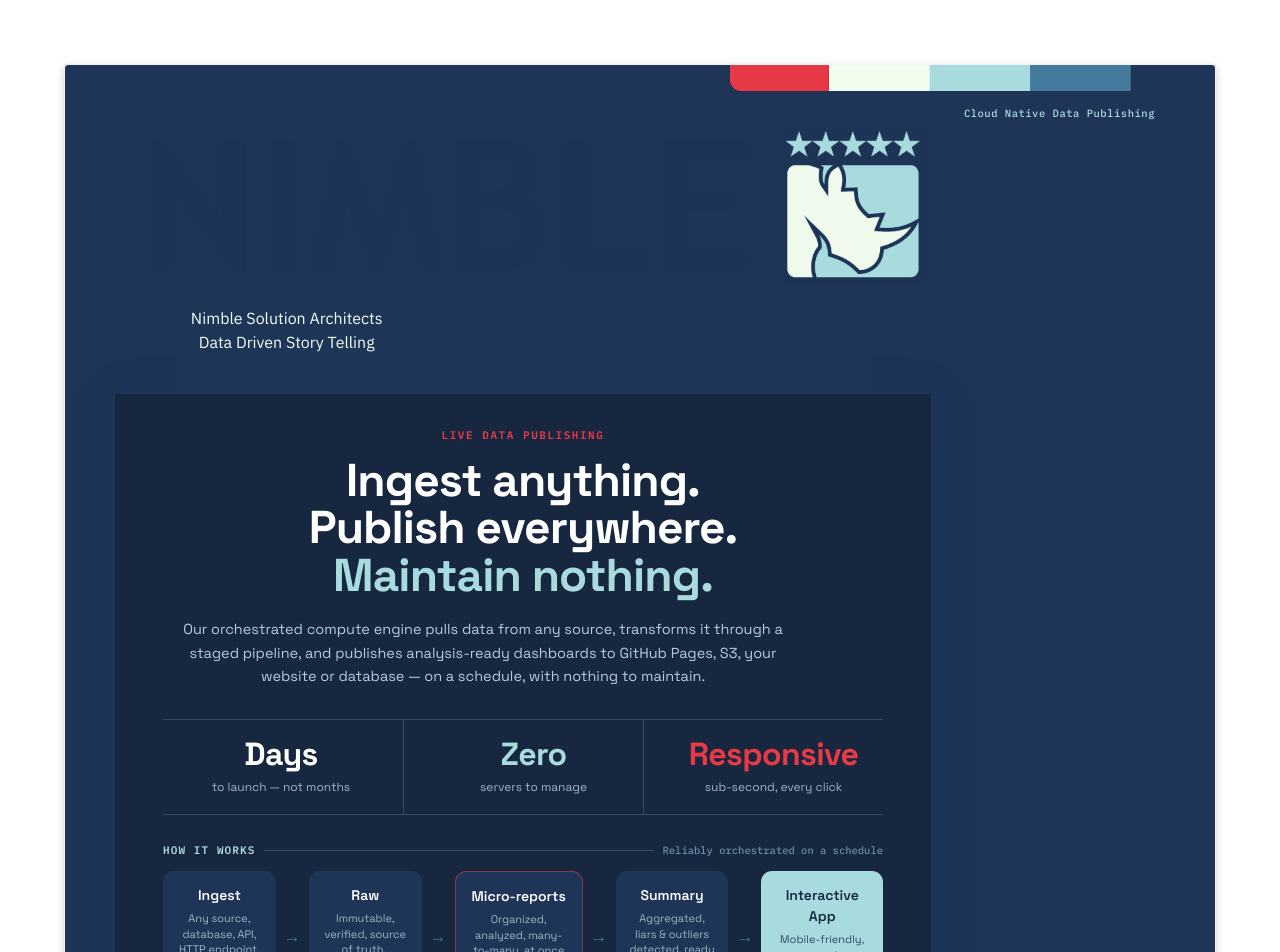
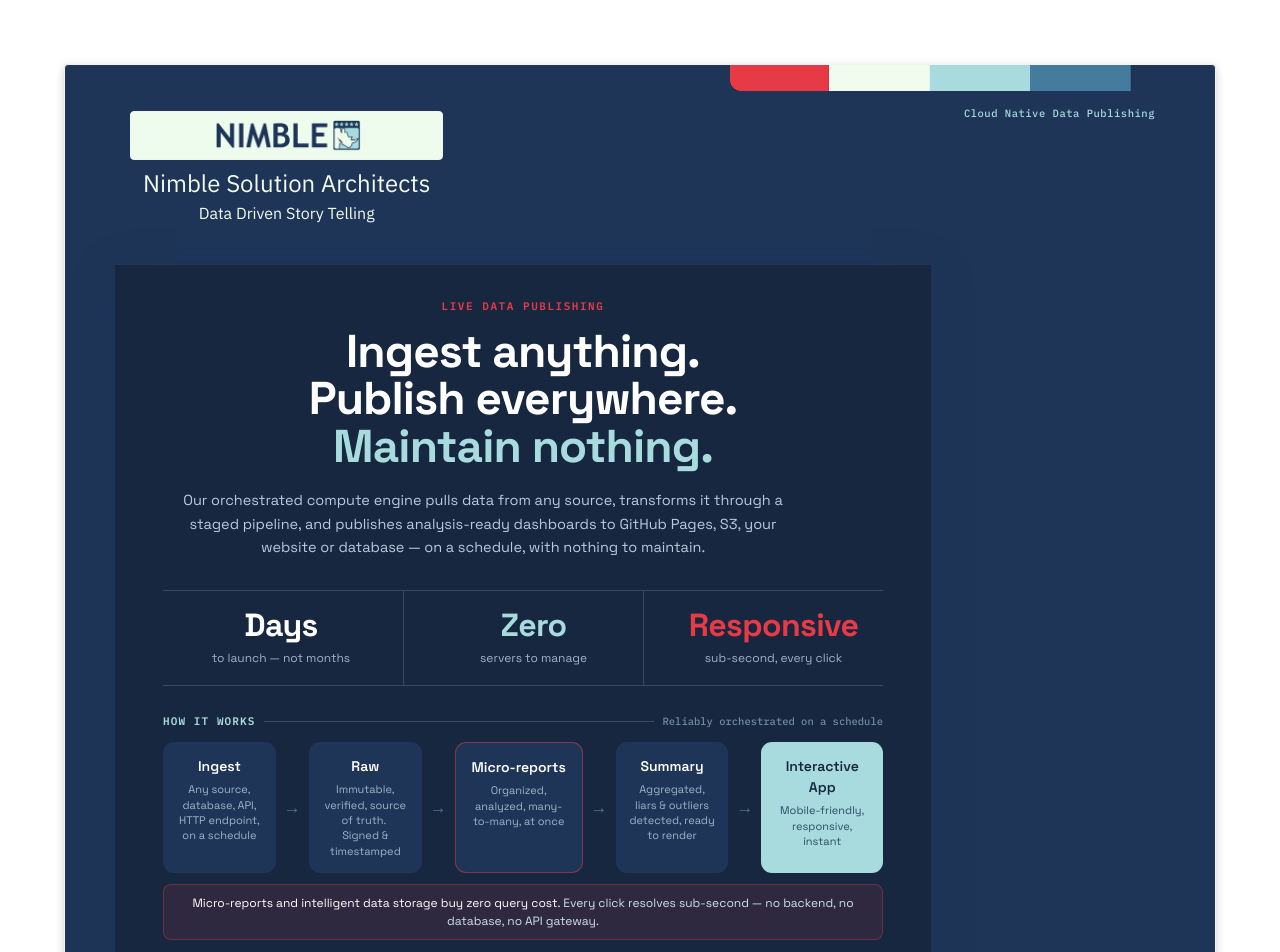
Before and after one commit to nimblesa/nimblesa.github.io, a Jekyll site: the page built from index.html, in a window 1280 px wide. Shown: the top 952 px of the page. Built offline with Jekyll 4.4.1, drawn with Linux system fonts in a browser that asks for light colours.

Commit message:
update:NIMBLESA:layout:2026:7:2

```diff
--- a/www/css/www.css
+++ b/www/css/www.css
@@ -130,7 +130,7 @@ h4 {
 
 .header .top-center {}
 
-.header .top-center .pfp {
+.header .top-left .pfp {
     background-color: var(--primary-off-white);
     margin:5px;
     padding: 5px;
@@ -138,13 +138,13 @@ h4 {
     border-radius:  0.25em;
 }
 
-.header .top-center .pfp img {
+.header .top-left .pfp img {
     width:150px;
     height: auto;
 }
 
-.header .top-center .title {font-size : 1.5em;}
-.header .top-center .subtitle {font-size : 1em;}
+.header .top-left .title {font-size : 1.5em;}
+.header .top-left .subtitle {font-size : 1em;}
 
 .header .top-right {
     display: inline-table;
```
